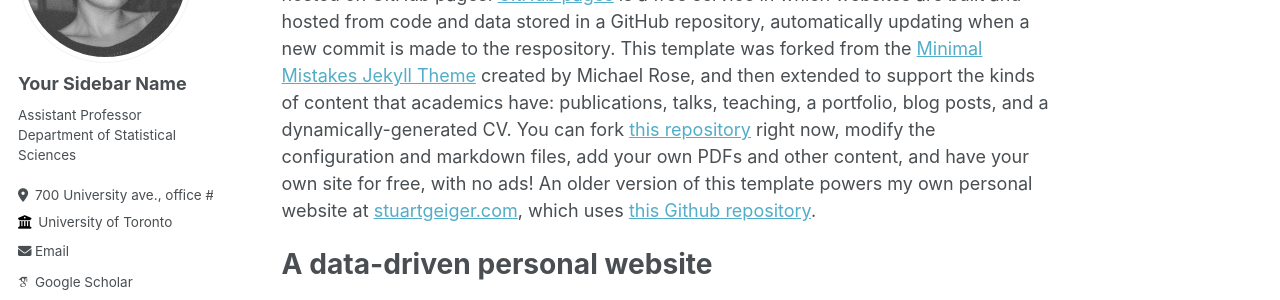
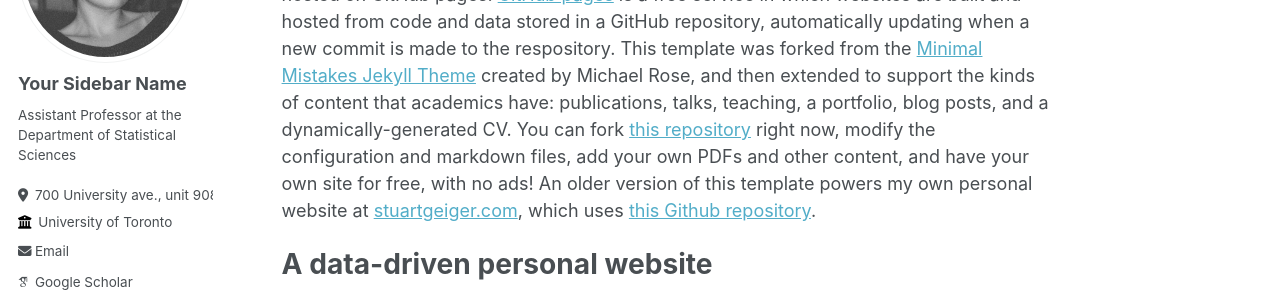
Before and after one commit to ElenaTuzhilina/elenatuzhilina, a Jekyll site: the page built from _pages/about.md, in a window 1280 px wide. Shown: the part 222-522 px from the top of the page. Built offline with Jekyll 4.4.1, drawn with Linux system fonts in a browser that asks for light colours; some web fonts are replaced.

Commit message:
Update _config.yml

```diff
--- a/_config.yml
+++ b/_config.yml
@@ -24,8 +24,8 @@ author:
   avatar           : "profile.png"
   name             : "Your Sidebar Name"
   pronouns         : # example: "she/her"
-  bio              : "Assistant Professor \n Department of Statistical Sciences"
-  location         : "700 University ave., office #9086, Toronto, ON, Canada"
+  bio              : "Assistant Professor at the Department of Statistical Sciences"
+  location         : "700 University ave., unit 9086, Toronto"
   employer         : "University of Toronto"
   uri              : # URL
   email            : "elena.tuzhilina@utoronto.ca"
```
